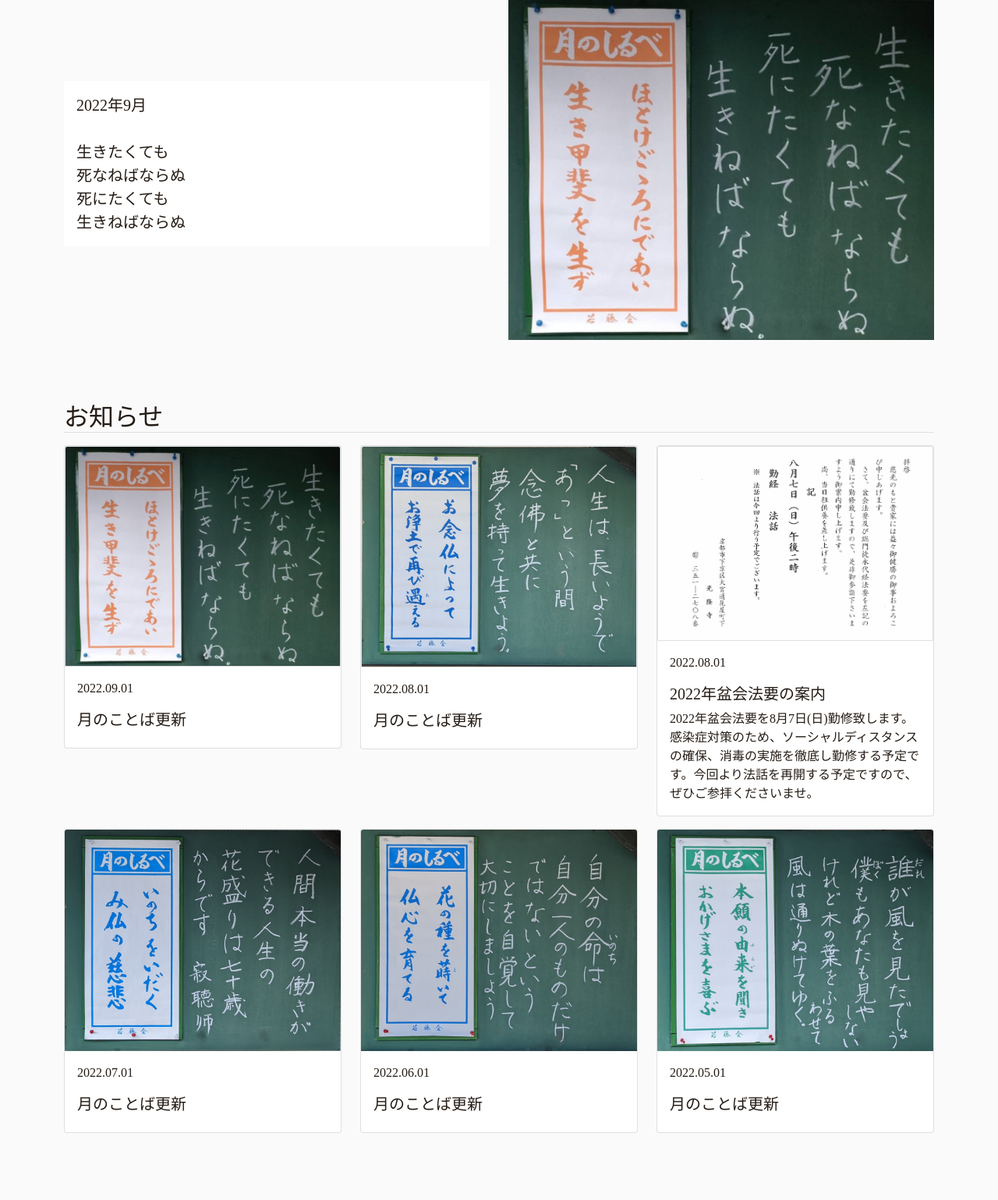
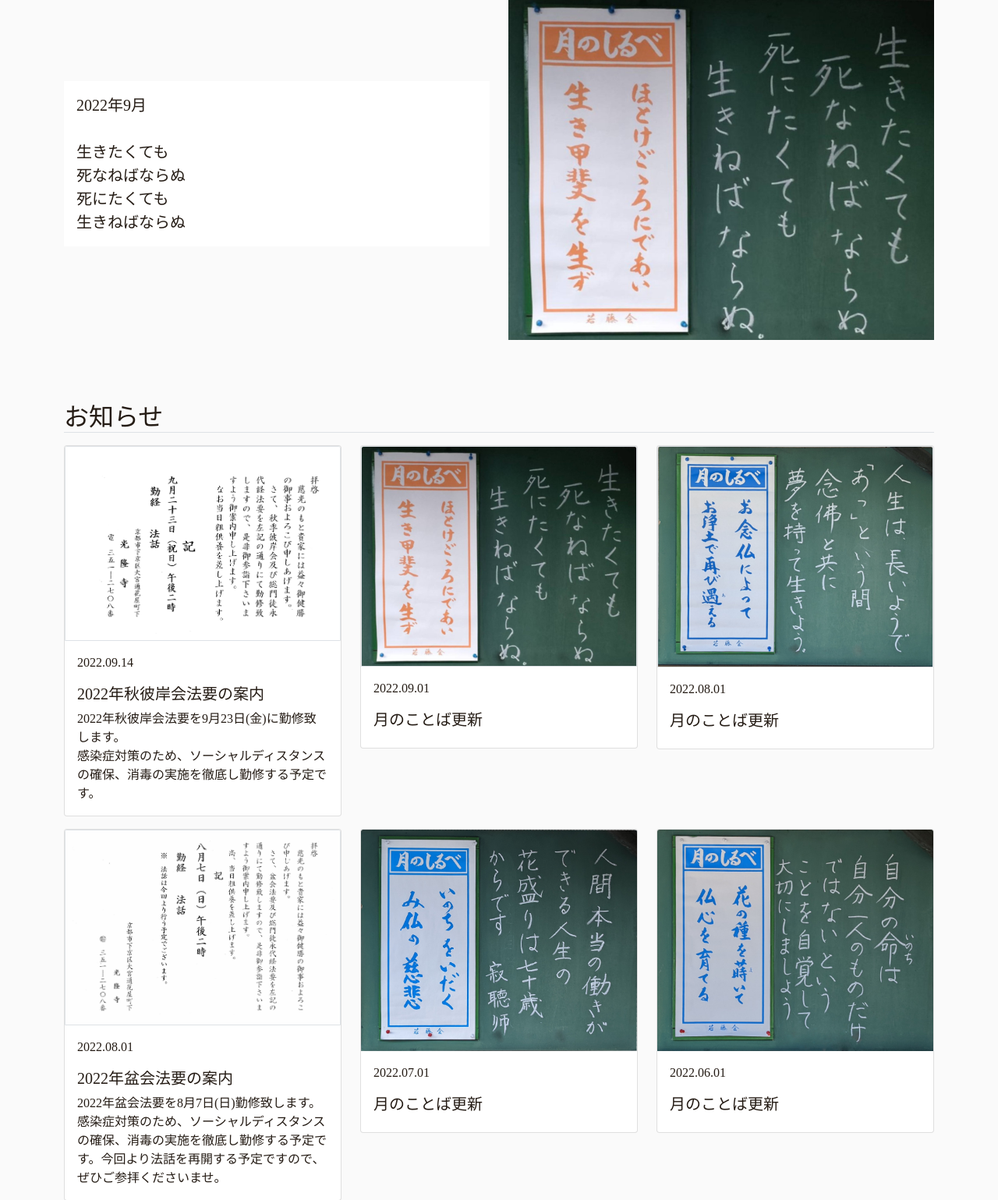
Before and after one commit to Private-Kawa/tera-project-3, a PHP site: page / in a window 1280 px wide. Shown: the part 912-2451 px from the top of the page at 78% size. Run offline with PHP 8.4, Linux system fonts and the light colour scheme; some libraries are stand-ins or nearby versions; some web fonts are replaced.

Commit message:
add word20220923_higan

```diff
--- a/index.php
+++ b/index.php
@@ -142,7 +142,22 @@
 				<?php endif; ?>
 				<div class="col-md-4 mx-auto my-2">
 					<div class="card">
-						<a href="src/news/20220807_bon.pdf">
+						<a href="src/news/20220923_higan.pdf">
+							<img src="img/news/20220923_higan.jpg" class="card-img-top border" alt="2022年秋彼岸会法要の案内">
+						</a>
+						<div class="card-body">
+							<p class="card-text">2022.09.14</p>
+							<h5 class="card-title">2022年秋彼岸会法要の案内</h5>
+							<p class="card-text">
+								2022年秋彼岸会法要を9月23日(金)に勤修致します。<br>
+								感染症対策のため、ソーシャルディスタンスの確保、消毒の実施を徹底し勤修する予定です。
+							</p>
+						</div>
+					</div>
+				</div>
+				<div class="col-md-4 mx-auto my-2">
+					<div class="card">
+						<a href="img/word/202209.jpg">
 							<img src="img/word/202209.jpg" class="card-img-top border" alt="生きたくても死なねばならぬ死にたくても生きねばならぬ">
 						</a>
 						<div class="card-body">
@@ -153,7 +168,7 @@
 				</div>
 				<div class="col-md-4 mx-auto my-2">
 					<div class="card">
-						<a href="src/news/20220807_bon.pdf">
+						<a href="img/word/202208.jpg">
 							<img src="img/word/202208.jpg" class="card-img-top border"
 								alt="人生は長いようで「あっ」という間 念仏と共に夢を持って生きよう">
 						</a>
@@ -192,16 +207,6 @@
 						<img src="img/word/202206.jpg" class="card-img-top" alt="自分の命は自分一人のものだけではないということを自覚して大切にしましょう">
 						<div class="card-body">
 							<p class="card-text">2022.06.01</p>
-							<h5 class="card-title">月のことば更新</h5>
-						</div>
-					</div>
-				</div>
-				<div class="col-md-4 mx-auto my-2">
-					<div class="card">
-						<img src="img/word/202205.jpg" class="card-img-top"
-							alt="誰が風をみたでしょう 僕もあなたも見やしない けれど木の葉をふるわせて 風は通りぬけてゆく。">
-						<div class="card-body">
-							<p class="card-text">2022.05.01</p>
 							<h5 class="card-title">月のことば更新</h5>
 						</div>
 					</div>
```
Also changed, not shown: img/news/20220923_higan.jpg (added), 1 other file.
